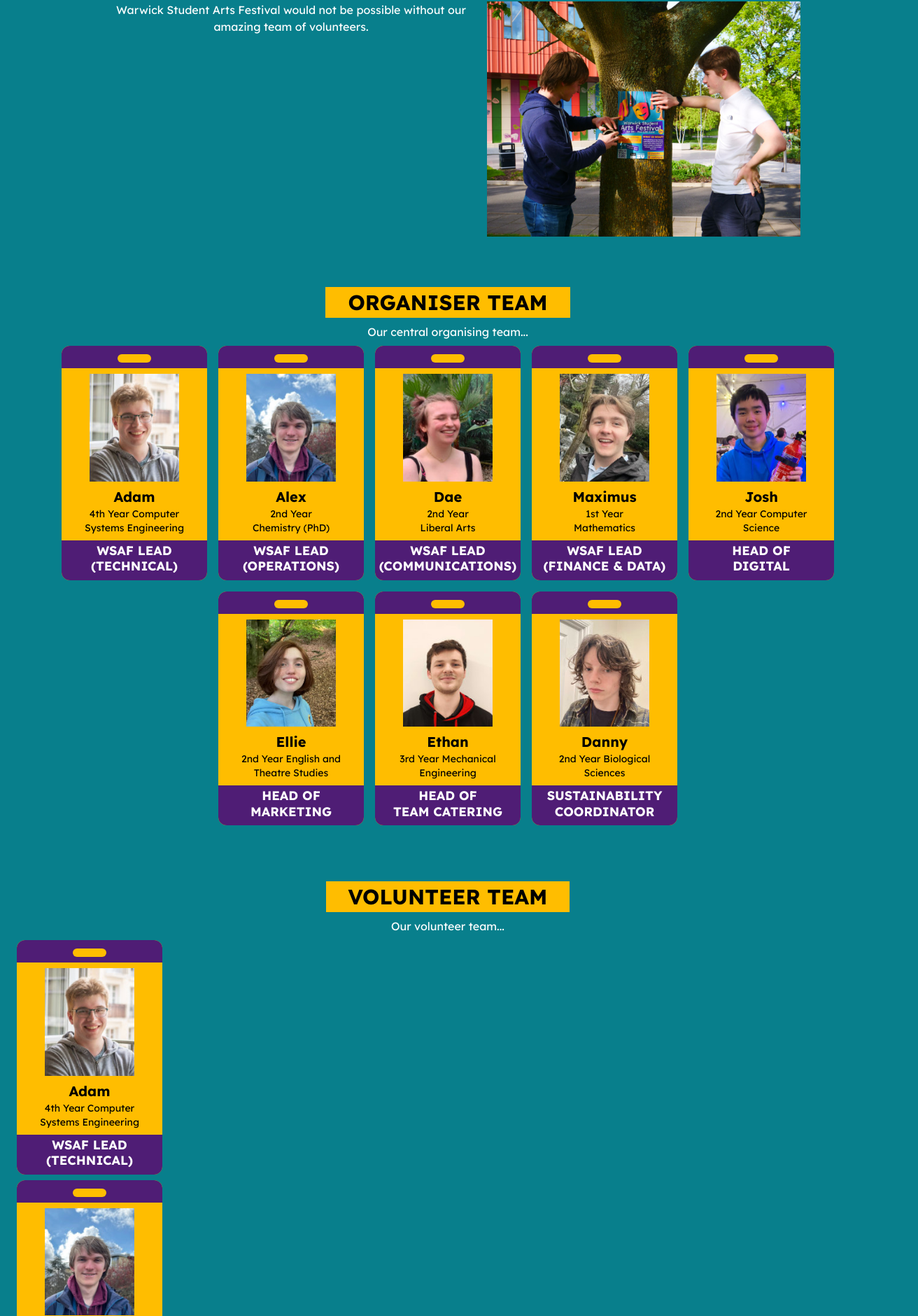
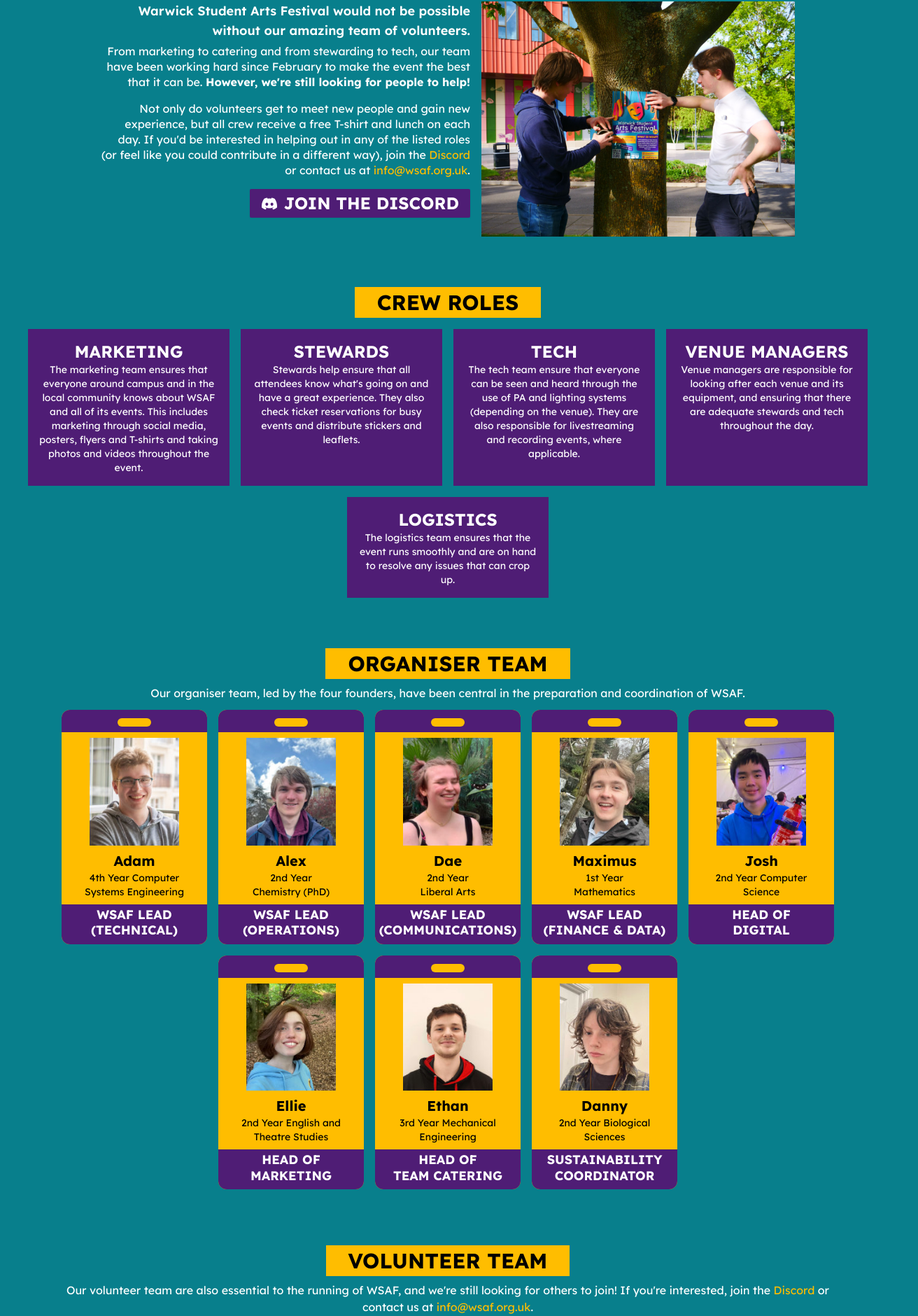
Before and after one commit to WarwickStudentArtsFestival/WSAF24-Website, a Next.js app: page /team in a window 1280 px wide. Shown: the part 202-2082 px from the top of the page at 70% size, 1312 px wide, since content can reach past the window. Built offline with nearby package versions, Linux system fonts and the light colour scheme.

Commit message:
:sparkles: Complete team page

```diff
--- a/next.config.mjs
+++ b/next.config.mjs
@@ -5,6 +5,11 @@ const nextConfig = {
     {
       source: '/instagram',
       destination: 'https://www.instagram.com/wsaf24/',
+      permanent: true,
+    },
+    {
+      source: '/discord',
+      destination: 'https://discord.gg/TuFwJX4GKM',
       permanent: true,
     },
     {
--- a/src/app/(home)/components/about.tsx
+++ b/src/app/(home)/components/about.tsx
@@ -19,7 +19,7 @@ export default function About() {
         </p>
         <p className="flex gap-2 justify-center mb-2 mt-4">
           <a
-            href="https://www.instagram.com/wsaf24/"
+            href="/instagram"
             target="_blank"
             className="flex items-center justify-center hover:scale-105"
           >
@@ -28,7 +28,7 @@ export default function About() {
           </a>
           <span className="font-light">•</span>
           <a
-            href="https://discord.gg/TuFwJX4GKM"
+            href="/discord"
             target="_blank"
             className="flex items-center justify-center hover:scale-105"
           >
--- a/src/app/components/footer.tsx
+++ b/src/app/components/footer.tsx
@@ -60,7 +60,7 @@ export default function Footer() {
         </a>
         <span className="font-light">•</span>
         <a
-          href="https://www.instagram.com/wsaf24/"
+          href="/instagram"
           target="_blank"
           className="flex items-center justify-center"
         >
@@ -69,7 +69,7 @@ export default function Footer() {
         </a>
         <span className="font-light">•</span>
         <a
-          href="https://discord.gg/TuFwJX4GKM"
+          href="/discord"
           target="_blank"
           className="flex items-center justify-center"
         >
--- a/src/app/components/id-card.tsx
+++ b/src/app/components/id-card.tsx
@@ -35,6 +35,7 @@ export default function IdCard({
             src={image}
             alt={`Image of ${name}`}
             className="mx-auto mb-2 w-24 sm:w-32 h-auto"
+            placeholder="blur"
           />
         )}
         <h3 className="text-lg sm:text-xl font-bold leading-tight">{name}</h3>
--- /dev/null
+++ b/src/app/team/components/crew-role.tsx
@@ -0,0 +1,14 @@
+export default function CrewRole({
+  name,
+  description,
+}: {
+  name: string;
+  description: string;
+}) {
+  return (
+    <article className="bg-secondary p-4 w-72">
+      <h3 className="uppercase font-bold text-2xl">{name}</h3>
+      <p className="text-sm">{description}</p>
+    </article>
+  );
+}
--- a/src/app/team/page.tsx
+++ b/src/app/team/page.tsx
@@ -4,6 +4,37 @@ import Image from 'next/image';
 import organisers from '@/app/team/organisers';
 import IdCard from '@/app/components/id-card';
 import volunteers from '@/app/team/volunteers';
+import AvatarImage from '@/assets/people/avatar.jpg';
+import { FaDiscord } from 'react-icons/fa';
+import CrewRole from '@/app/team/components/crew-role';
+
+const crewRoles = [
+  {
+    name: 'Marketing',
+    description:
+      'The marketing team ensures that everyone around campus and in the local community knows about WSAF and all of its events. This includes marketing through social media, posters, flyers and T-shirts and taking photos and videos throughout the event.',
+  },
+  {
+    name: 'Stewards',
+    description:
+      "Stewards help ensure that all attendees know what's going on and have a great experience. They also check ticket reservations for busy events and distribute stickers and leaflets.",
+  },
+  {
+    name: 'Tech',
+    description:
+      'The tech team ensure that everyone can be seen and heard through the use of PA and lighting systems (depending on the venue). They are also responsible for livestreaming and recording events, where applicable.',
+  },
+  {
+    name: 'Venue Managers',
+    description:
+      'Venue managers are responsible for looking after each venue and its equipment, and ensuring that there are adequate stewards and tech throughout the day.',
+  },
+  {
+    name: 'Logistics',
+    description:
+      'The logistics team ensures that the event runs smoothly and are on hand to resolve any issues that can crop up.',
+  },
+];
 
 export default function Team() {
   return (
@@ -11,22 +42,80 @@ export default function Team() {
       <section className="mb-16">
         <PageHeader title="Team" />
 
-        <div className="flex justify-center max-w-5xl mx-auto px-2">
-          <div>
+        <div className="flex flex-col md:flex-row justify-center items-center md:items-start max-w-5xl mx-auto px-4 gap-4">
+          <div className="md:text-right leading-snug">
+            <p className="text-lg font-semibold mb-1">
               Warwick Student Arts Festival would not be possible without our
               amazing team of volunteers.
+            </p>
+            <p className="mb-4">
+              From marketing to catering and from stewarding to tech, our team
+              have been working hard since February to make the event the best
+              that it can be.{' '}
+              <strong>
+                However, we&apos;re still looking for people to help!
+              </strong>
+            </p>
+            <p className="mb-4">
+              Not only do volunteers get to meet new people and gain new
+              experience, but all crew receive a free T-shirt and lunch on each
+              day. If you&apos;d be interested in helping out in any of the
+              listed roles (or feel like you could contribute in a different
+              way), join the{' '}
+              <a href="/discord" target="_blank" className="text-accent">
+                Discord
+              </a>{' '}
+              or contact us at{' '}
+              <a
+                href="mailto:info@wsaf.org.uk"
+                target="_blank"
+                className="text-accent"
+              >
+                info@wsaf.org.uk
+              </a>
+              .
+            </p>
+
+            <a
+              href="/discord"
+              target="_blank"
+              className="inline-block bg-secondary px-4 py-1 rounded-sm drop-shadow-sm hover:scale-105"
+            >
+              <span className="text-xl lg:text-2xl uppercase font-bold">
+                <FaDiscord className="inline-block mb-1 mr-2" />
+                Join the Discord
+              </span>
+            </a>
           </div>
           <Image
             src={PosteringImage}
             alt="Postering"
-            className="max-w-md float-right"
+            className="max-w-64 sm:max-w-80 lg:max-w-md float-right"
+            priority
+            placeholder="blur"
           />
+        </div>
+      </section>
+
+      <section className="mb-16 max-w-8xl mx-auto">
+        <h2>Crew Roles</h2>
+        <div className="mt-2 flex flex-wrap gap-4 justify-center mx-4">
+          {crewRoles.map((role) => (
+            <CrewRole
+              key={role.name}
+              name={role.name}
+              description={role.description}
+            />
+          ))}
         </div>
       </section>
 
       <section className="mb-16">
         <h2>Organiser Team</h2>
-        <p>Our central organising team...</p>
+        <p className="mb-1  max-w-6xl mx-auto">
+          Our organiser team, led by the four founders, have been central in the
+          preparation and coordination of WSAF.
+        </p>
 
         <div className="flex justify-center flex-wrap mb-8 mx-4">
           {organisers.map((person) => (
@@ -34,7 +123,6 @@ export default function Team() {
               key={person.name}
               name={person.name}
               description={person.description}
-              emailDescription={person.emailDescription}
               role={person.role}
               image={person.image}
             />
@@ -42,19 +130,42 @@ export default function Team() {
         </div>
       </section>
 
-      <section className="mx-4">
+      <section className="mb-16 mx-4">
         <h2>Volunteer Team</h2>
-        <p>Our volunteer team...</p>
+        <p className="mb-1 max-w-6xl mx-auto">
+          Our volunteer team are also essential to the running of WSAF, and
+          we&apos;re still looking for others to join! If you&apos;re
+          interested, join the{' '}
+          <a href="/discord" target="_blank" className="text-accent">
+            Discord
+          </a>{' '}
+          or contact us at{' '}
+          <a
+            href="mailto:info@wsaf.org.uk"
+            target="_blank"
+            className="text-accent"
+          >
+            info@wsaf.org.uk
+          </a>
+          .
+        </p>
+        <div className="flex justify-center flex-wrap mb-8 mx-4">
           {volunteers.map((person) => (
             <IdCard
               key={person.name}
               name={person.name}
               description={person.description}
-            emailDescription={person.emailDescription}
               role={person.role}
               image={person.image}
             />
           ))}
+          <IdCard
+            name="You?"
+            role="Volunteer"
+            image={AvatarImage}
+            emailDescription
+          />
+        </div>
       </section>
     </main>
   );
--- a/src/app/team/volunteers.ts
+++ b/src/app/team/volunteers.ts
@@ -1,63 +1,5 @@
-import AdamPhoto from '@/assets/people/adam.jpg';
-import AlexPhoto from '@/assets/people/alex.jpg';
-import DaePhoto from '@/assets/people/dae.jpg';
-import MaximusPhoto from '@/assets/people/maximus.jpg';
-import JoshPhoto from '@/assets/people/josh.jpg';
-import ElliePhoto from '@/assets/people/ellie.jpg';
-import EthanPhoto from '@/assets/people/ethan.jpg';
-import DannyPhoto from '@/assets/people/danny.jpg';
-import AvatarImage from '@/assets/people/avatar.jpg';
 import { IdCardProps } from '@/app/components/id-card';
 
-const volunteers: IdCardProps[] = [
-  {
-    name: 'Adam',
-    role: 'WSAF Lead (Technical)',
-    description: '4th Year Computer Systems Engineering',
-    image: AdamPhoto,
-  },
-  {
-    name: 'Alex',
-    role: 'WSAF Lead (Operations)',
-    description: '2nd Year\nChemistry (PhD)',
-    image: AlexPhoto,
-  },
-  {
-    name: 'Dae',
-    role: 'WSAF Lead (Communications)',
-    description: '2nd Year\nLiberal Arts',
-    image: DaePhoto,
-  },
-  {
-    name: 'Maximus',
-    role: 'WSAF Lead (Finance & Data)',
-    description: '1st Year\nMathematics',
-    image: MaximusPhoto,
-  },
-  {
-    name: 'Josh',
-    role: 'Head of\nDigital',
-    description: '2nd Year Computer Science',
-    image: JoshPhoto,
-  },
-  {
-    name: 'Ellie',
-    role: 'Head of Marketing',
-    description: '2nd Year English and Theatre Studies',
-    image: ElliePhoto,
-  },
-  {
-    name: 'Ethan',
-    role: 'Head of\nTeam Catering',
-    description: '3rd Year Mechanical Engineering',
-    image: EthanPhoto,
-  },
-  {
-    name: 'Danny',
-    role: 'Sustainability Coordinator',
-    description: '2nd Year Biological Sciences',
-    image: DannyPhoto,
-  },
-];
+const volunteers: IdCardProps[] = [];
 
 export default volunteers;
--- a/tailwind.config.ts
+++ b/tailwind.config.ts
@@ -12,6 +12,7 @@ const config: Config = {
       colors: {
         primary: '#087F8C',
         secondary: '#4F1D75',
+        tertiary: '#FF0054',
         accent: '#FFBD00',
         white: '#FFFFFF',
         dark: '#000000',
```
Also changed, not shown: src/app/(home)/components/who-involved.tsx (+18 -11 lines). Lines whose indentation alone changed are shown as unchanged.
